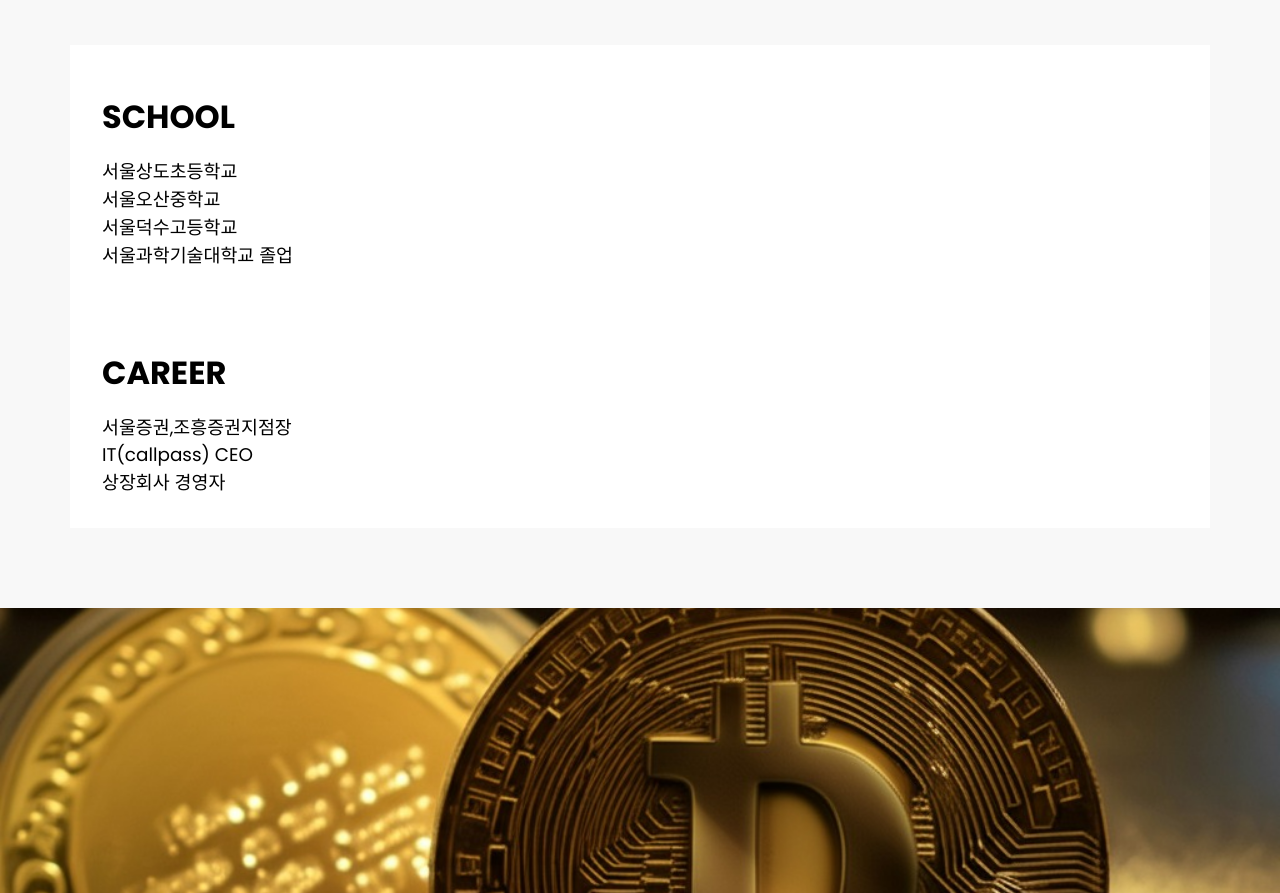
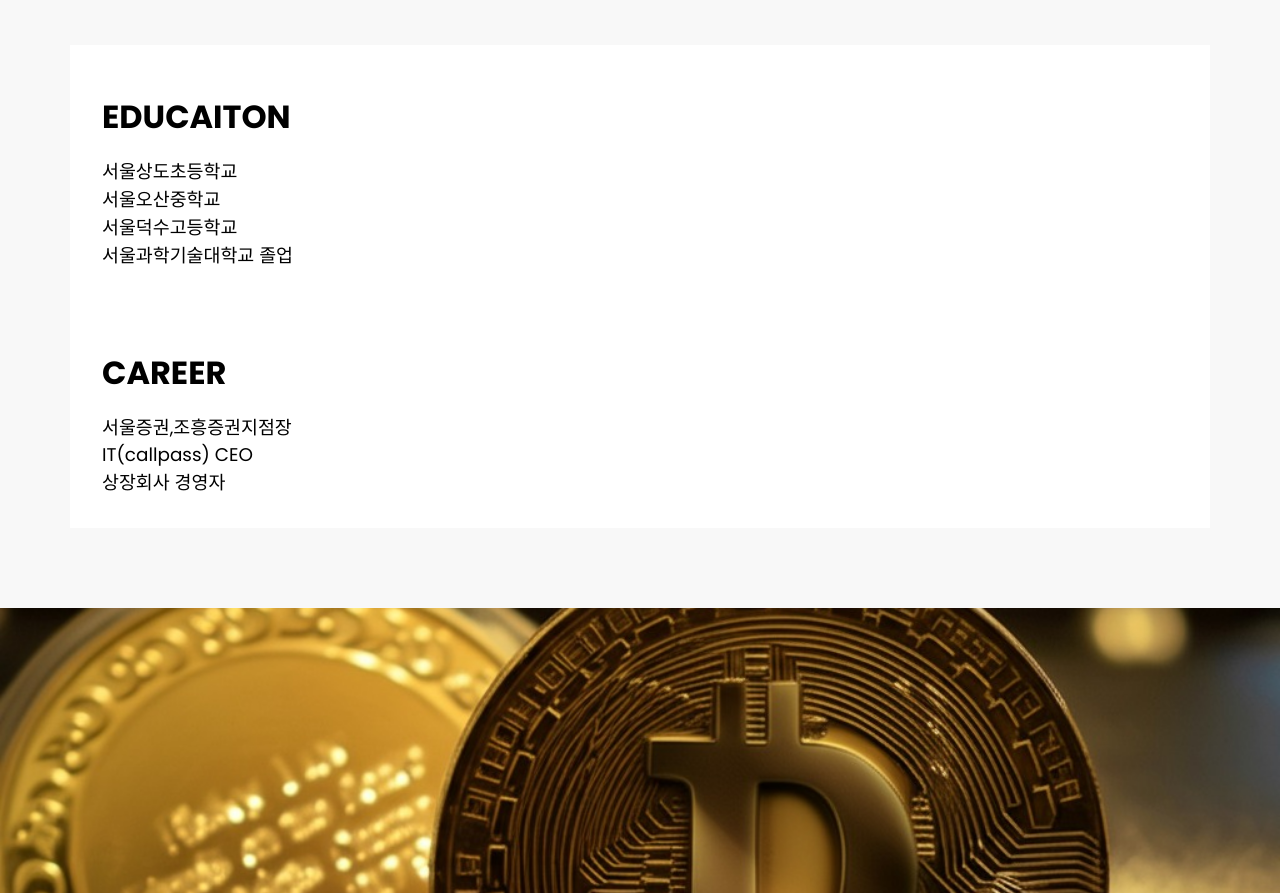
Before and after one commit to CHANI0019/ceo, a plain HTML site: page index.html in a window 1280 px wide. Shown: the part 1796-2689 px from the top of the page. Drawn offline with Linux system fonts and the light colour scheme.

Commit message:
Update index.html

```diff
--- a/index.html
+++ b/index.html
@@ -119,7 +119,7 @@
             </div> -->
             <div class="content" >
               <!-- <a href="whatido\danari.html" target="_blank"> -->
-                <h3>SCHOOL</h3>
+                <h3>EDUCAITON</h3>
                 <p>서울상도초등학교<br>
                   서울오산중학교<br>서울덕수고등학교<br>
                 서울과학기술대학교 졸업</p>
```
